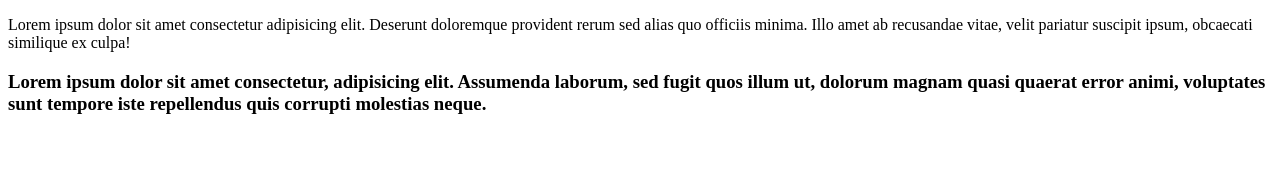
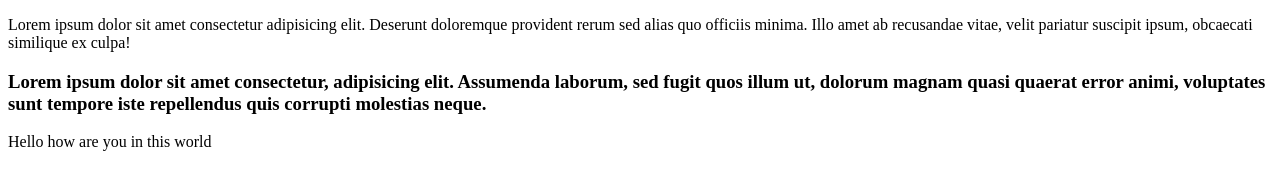
Before and after one commit to revant1/gittest, a plain HTML site: page index.html in a window 1280 px wide. Drawn offline with Linux system fonts and the light colour scheme.

Commit message:
add changes modified the changes

```diff
--- a/ab.js
+++ b/ab.js
@@ -1,6 +1,2 @@
-
 console.log('abc xyz');
 console.log('helllo')
-
-
-console.log('ab');
--- a/index.html
+++ b/index.html
@@ -6,11 +6,13 @@
        <section>
         <p>Lorem ipsum dolor sit amet consectetur adipisicing elit. Deserunt doloremque provident rerum sed alias quo officiis minima. Illo amet ab recusandae vitae, velit pariatur suscipit ipsum, obcaecati similique ex culpa!</p>
        </section>
-
        <script src="./ab.js">
        </script>
        <h3>
         Lorem ipsum dolor sit amet consectetur, adipisicing elit. Assumenda laborum, sed fugit quos illum ut, dolorum magnam quasi quaerat error animi, voluptates sunt tempore iste repellendus quis corrupti molestias neque.
        </h3>
+       <section>
+        Hello how are you in this world
+       </section>
     </body>
 </html>
```
